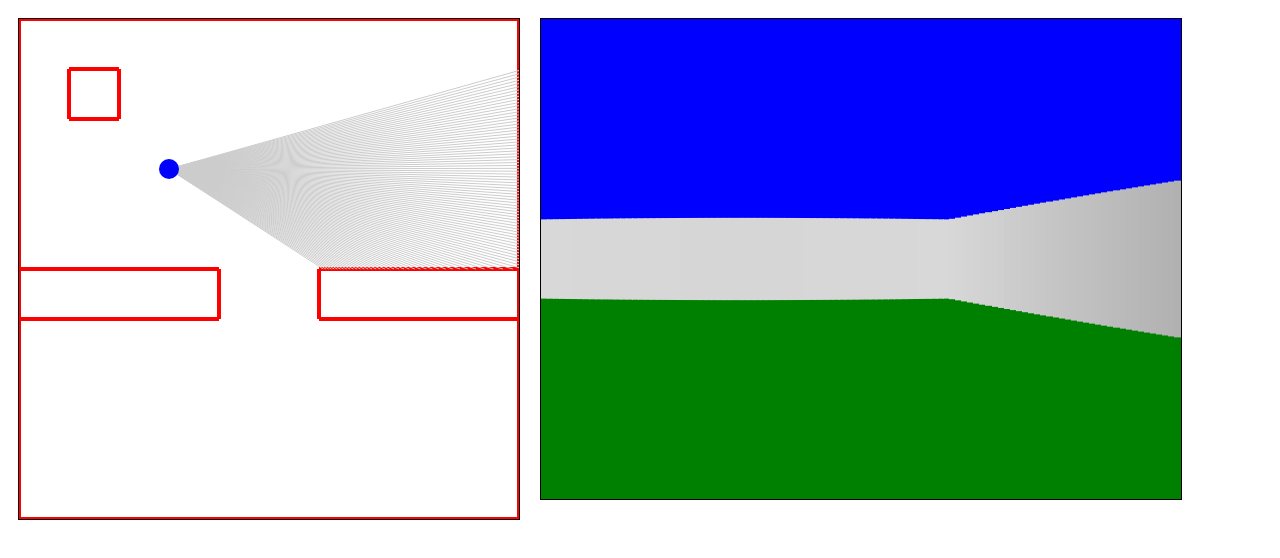
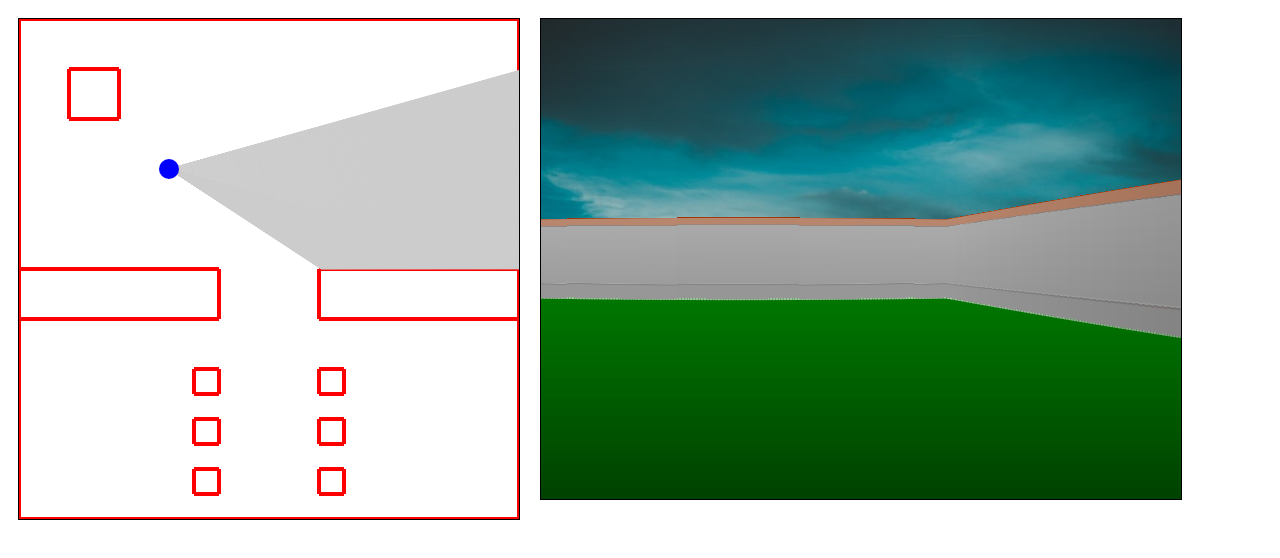
Before and after one commit to valdstyN/javascript, a plain HTML site: page raycaster/raycaster.html in a window 1280 px wide. Drawn offline with Linux system fonts and the light colour scheme.

Commit message:
Update raycaster.html

```diff
--- a/raycaster/raycaster.html
+++ b/raycaster/raycaster.html
@@ -83,7 +83,7 @@
         let k = c.height/2;
         let dist = 0;
         rays = [];
-        for (let i = d2r(playerA-(fov/2)); i <= d2r(playerA+(fov/2)); i+=0.01){
+        for (let i = d2r(playerA-(fov/2)); i <= d2r(playerA+(fov/2)); i+=0.001){  // now casting 1000+ rays
 //        for (let i = playerA-(Math.PI/5); i < playerA+(Math.PI/5); i+=0.01){
           let dx = r*Math.cos(i)-h;
           let dy = r*Math.sin(i)+k;
@@ -92,20 +92,24 @@
         vertices = [];
         // draw sky
         ctx3D.fillStyle = "blue";
-        ctx3D.fillRect(0,0,c3D.width,c3D.height/2);
+        //ctx3D.fillRect(0,0,c3D.width,c3D.height/2);  --plain colour
+        ctx3D.drawImage(sky,0,0,640,320);
+
         // draw ground
         ctx3D.fillStyle = "green";
-        ctx3D.fillRect(0,c3D.height/2,c3D.width,c3D.height);
+        //ctx3D.fillRect(0,c3D.height/2,c3D.width,c3D.height); --plain colour
+        ctx3D.drawImage(grass,0,240,640,240);
 
+        for(w in walls){
+          let txtwall = 0;
           for(f in rays){
             vertices[f]=0;
-          for(w in walls){
             let v = vertex(rays[f], walls[w]);
             if(v){
               rays[f][2] = v[0];
               rays[f][3] = v[1];
               dist = distance([playerX,playerY],[v[0],v[1]]);
-              //dist = c3D.height - dist;
+              //dist = c3D.height - dist;    original method to calculate height (before fish-eye correction)
               let z = dist * Math.cos(d2r(fov));
               dist = c3D.height * 30 / z; //dist;
 
@@ -118,7 +122,16 @@
                   gc=gc<0?0:gc;
                   bc=bc<0?0:bc;
                   ctx3D.fillStyle = "#" + ("0"+rc.toString(16)).substr(-2) + ("0"+gc.toString(16)).substr(-2) + ("0"+bc.toString(16)).substr(-2);
-                  ctx3D.fillRect(Math.floor((c3D.width/rays.length)*f),(c3D.height/2)-(dist/2),(fov/10)+1,dist);
+                  // ctx3D.fillRect(Math.floor((c3D.width/rays.length)*f),(c3D.height/2)-(dist/2), 1,dist); // with lower res I used (fov/10)+1
+                  // uncomment above and remove all lines below to render with a basic colour
+                  ctx3D.globalAlpha = 1;
+                  ctx3D.drawImage(wall, txtwall,5, 1,574, Math.floor((c3D.width/rays.length)*f),Math.floor((c3D.height/2)-(dist/2)), 1,dist);
+                  txtwall++;
+                  if(txtwall>750)txtwall=0;
+                  ctx3D.globalAlpha = 0.5;
+                  // we still add a coloured layer but with transparency - this creates a kind of shadow
+                  ctx3D.fillRect(Math.floor((c3D.width/rays.length)*f),(c3D.height/2)-(dist/2), 1,dist); // with lower res I used (fov/10)+1
+                  ctx3D.globalAlpha = 1;
               }
             }
            }
@@ -162,6 +175,16 @@
             case 83:playerY++;break;
             case 81:playerX--;break;
             case 68:playerX++;break;
+            // toggle 2D view
+            case 121:
+      				e.preventDefault();
+      				e.stopPropagation();
+              if(c.style.display!="none"){
+                c.style.display="none";
+              }else{
+                c.style.display="";
+              }
+      			break;
           }
       }
 
@@ -198,6 +221,21 @@
       createBlock(50,50,50,50);
       createBlock(300,250,200,50);
       createBlock(0,250,200,50);
+      // some pillars
+      createBlock(175,400,25,25);
+      createBlock(300,400,25,25);
+      createBlock(175,350,25,25);
+      createBlock(300,350,25,25);
+      createBlock(175,450,25,25);
+      createBlock(300,450,25,25);
+
+      var sky = new Image();
+      sky.src='./daniel-apodaca-NwCIEX2UIL0-unsplash.jpg'; // name for source reference
+      var grass = new Image();
+      grass.src='./grass.png';
+      var wall = new Image();
+      wall.src='./wall.jpg';
+
       setInterval(drawScreen, 1000/fps);
       m.addEventListener("keydown", keyPressed, false);
       m.focus();
```
Lines whose indentation alone changed are shown as unchanged.
